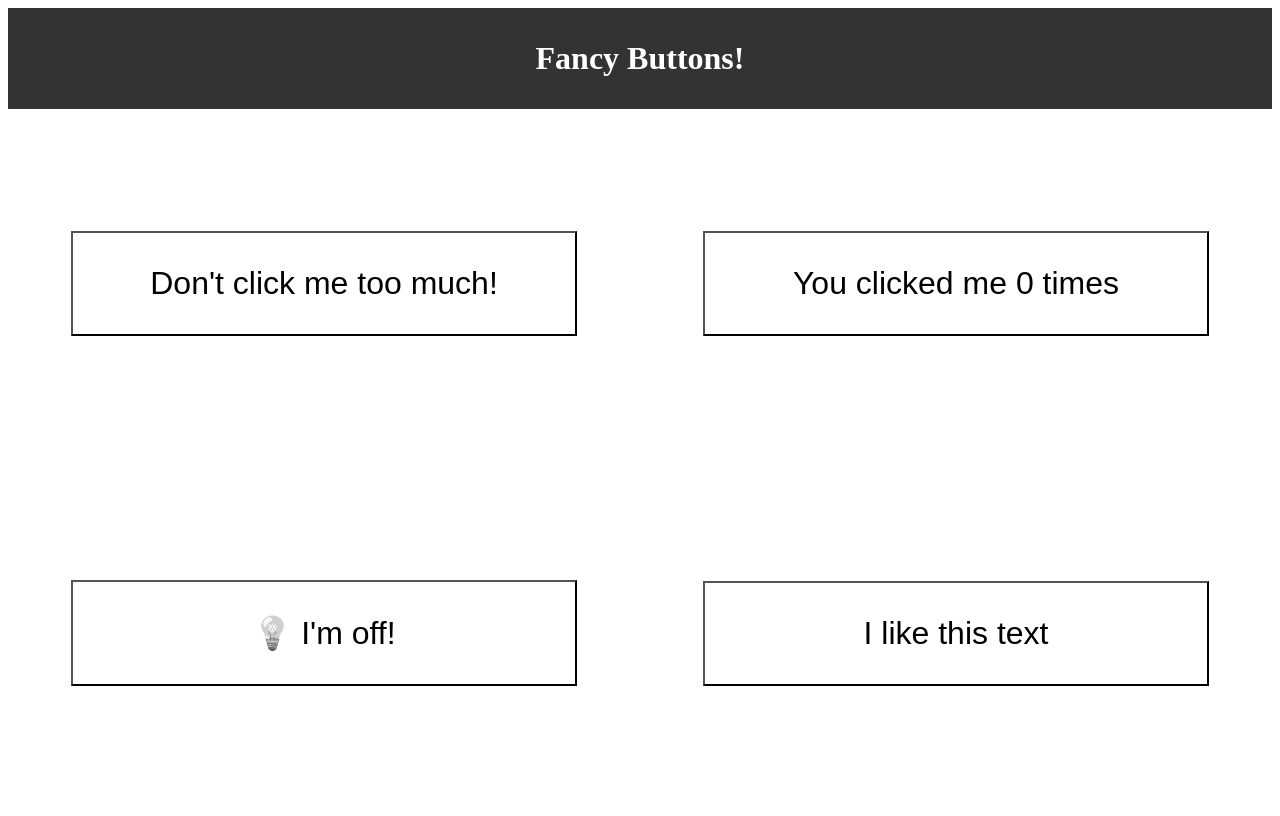
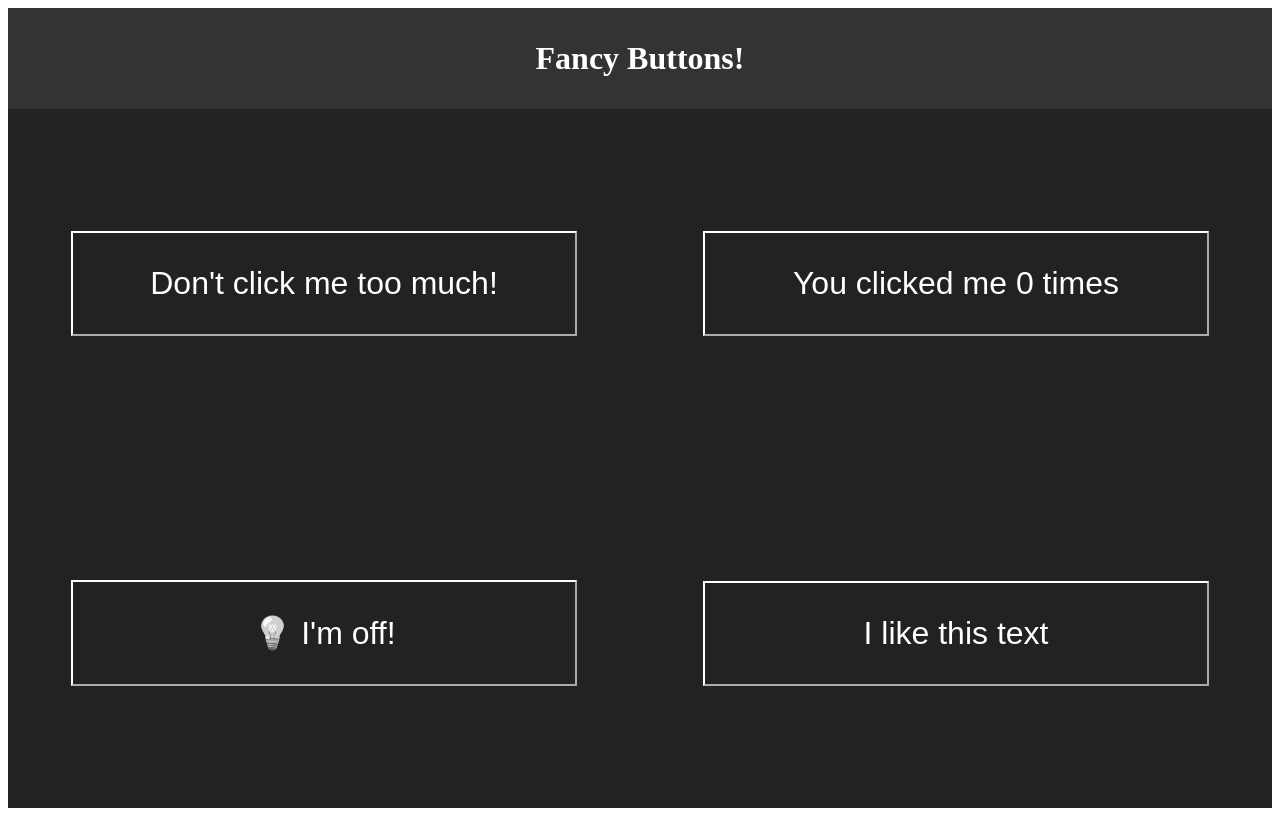
Before and after one commit to amnahasad/fancy-buttons, a React (Create React App) app: page / in a window 1280 px wide. Built offline with nearby package versions, Linux system fonts and the light colour scheme.

Commit message:
Refactored state to add dark mode with lightSwitchButton

```diff
--- a/src/App.css
+++ b/src/App.css
@@ -38,3 +38,10 @@ button {
 i {
   font-style: normal;
 }
+
+.App.dark,
+  .App.dark button {
+    background: #222;
+    border-color: white;
+    color: white;
+  }
--- a/src/App.js
+++ b/src/App.js
@@ -1,4 +1,5 @@
 import './App.css';
+import React, { useState } from "react";
 import AngryButton from './components/AngryButton';
 import CounterButton from './components/CounterButton';
 import LightSwitchButton from './components/LightSwitchButton';
@@ -6,13 +7,15 @@ import TextRepeaterButton from './components/TextRepeaterButton';
 
 
 function App() {
+  const [light, setLight] = useState('off');
+  const dark = (light === 'off') ? 'dark' : '';
   return (
-    <div className={`App`}>
+    <div className={`App ${dark}`}>
       <h1>Fancy Buttons!</h1>
       <section>
         <AngryButton />
         <CounterButton />
-        <LightSwitchButton />
+        <LightSwitchButton light={light} setLight={setLight} />
         <TextRepeaterButton />
       </section>
     </div>
--- a/src/components/LightSwitchButton.js
+++ b/src/components/LightSwitchButton.js
@@ -1,8 +1,10 @@
 import React, { useState } from "react";
 
 function LightSwitchButton(props) {
-    const [light, setLight] = useState('off');
+    // const [light, setLight] = useState('off');
+    const {light, setLight} = props;
     const handleClick = () => setLight(light === "on" ? "off" : "on");
+
     return (
         <button onClick={handleClick} className="LightSwitchButton">
             {light === "on" && <span><i>💡</i> I'm on!</span>}
```
